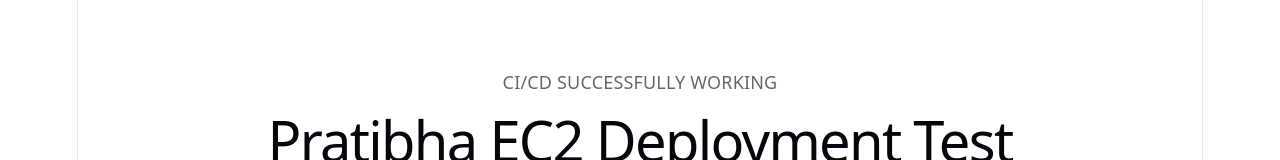
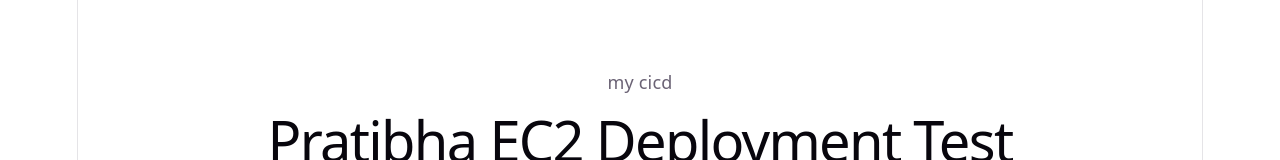
Before and after one commit to pratibhapatel08/Imagicaa-ui, a React (Vite) app: page / in a window 1280 px wide. Shown: the part 365-525 px from the top of the page. Built offline with nearby package versions, Linux system fonts and the light colour scheme; the HTML template or start-up script is replaced by a standard one.

Commit message:
Fix CI/CD deployment

```diff
--- a/src/data/hero.js
+++ b/src/data/hero.js
@@ -1,5 +1,5 @@
 export const HERO_CONTENT = {
-  badge: 'CI/CD SUCCESSFULLY WORKING',
+  badge: 'my cicd',
   title: 'Pratibha EC2 Deployment Test',
   description:
     'Transform your ideas into stunning visuals with AI-powered tools built for creators, designers, and dreamers.',
```
